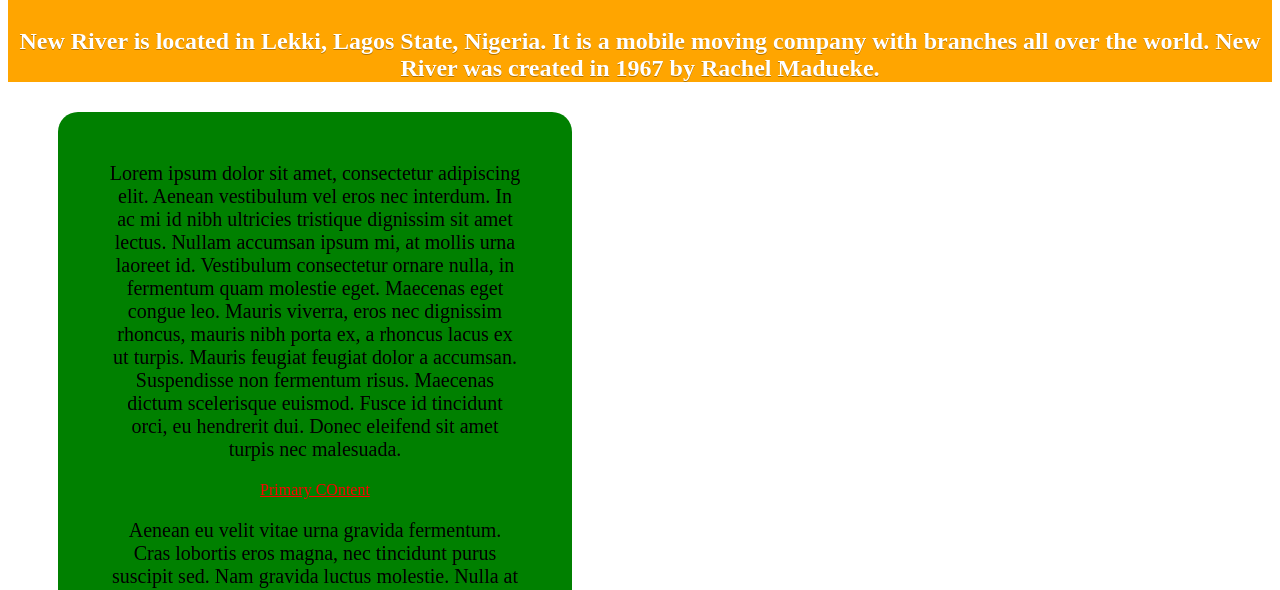
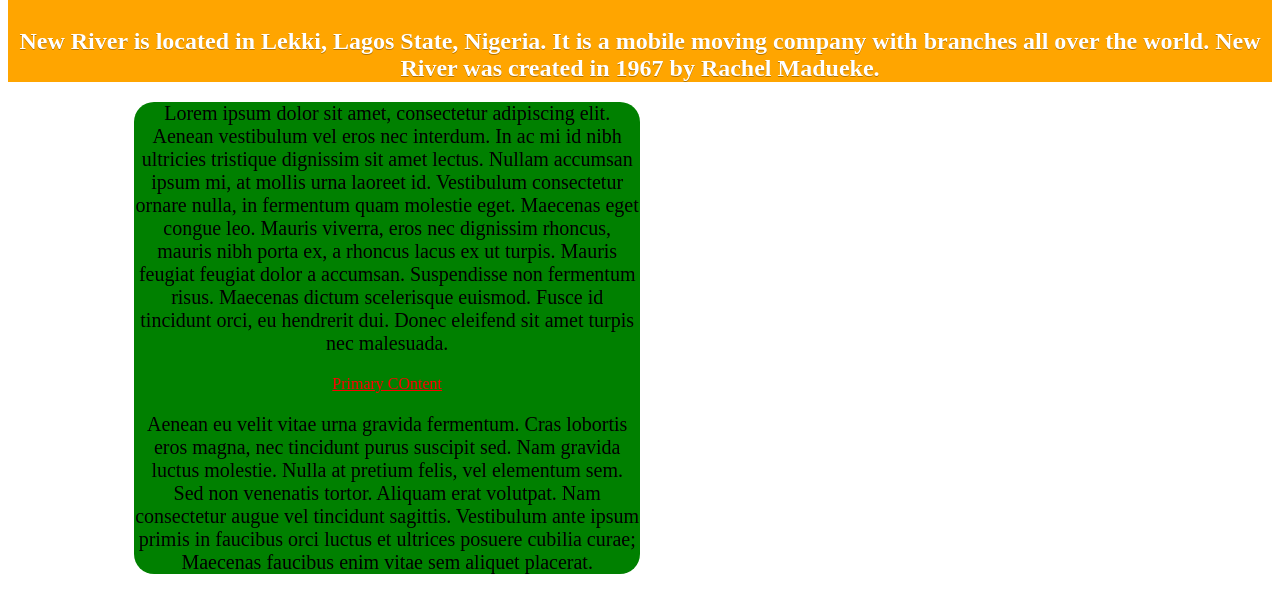
Before and after one commit to lolubabafemi/New-River, a plain HTML site: page index.html in a window 1280 px wide. Shown: the part 177-767 px from the top of the page. Drawn offline with Linux system fonts and the light colour scheme.

```diff
--- a/Css_for_second_website.css
+++ b/Css_for_second_website.css
@@ -44,14 +44,16 @@ p {
 .primary-content {
     background-color: green;
     border-radius: 20px;
-    padding-top: 30px;
+    width: 40%;
+    margin-left: 10%;
+    /* padding-top: 30px;
     padding-bottom: 30px;
     padding-left: 50px;
     padding-right: 50px;
     margin-left: 50px;
     margin-right: 700px;
     margin-top: 30px;
-    margin-bottom: 30px;
+    margin-bottom: 30px; */
 }
 
 #main-footer {
```
